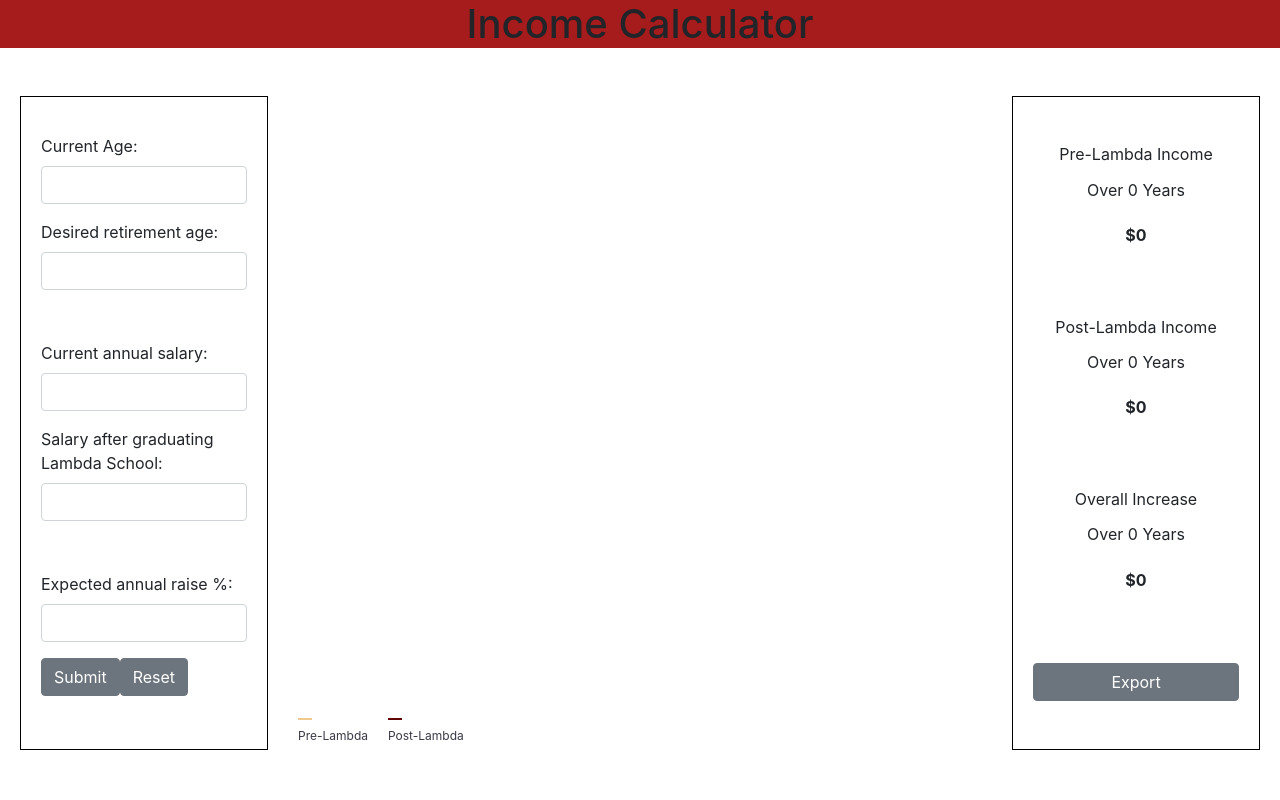
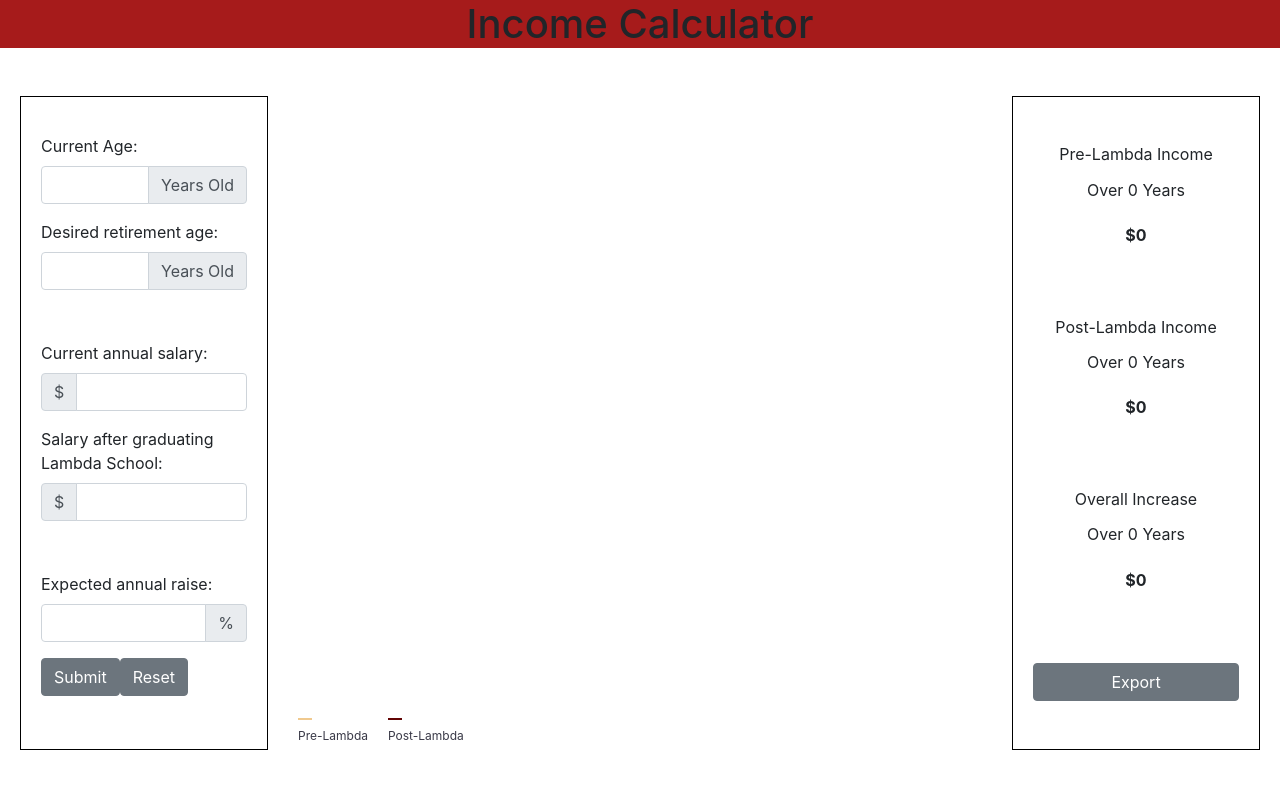
Before and after one commit to LambdaWinter19Hackathon-Calculator/Hackathon_Income_Calculator, a React (Create React App) app: page / in a window 1280 px wide. Shown: the top 800 px of the page. Built offline with nearby package versions, Linux system fonts and the light colour scheme.

Commit message:
Added some formatting to the form input fields

```diff
--- a/src/components/IncomeForm.js
+++ b/src/components/IncomeForm.js
@@ -1,6 +1,14 @@
 import React, { Component } from "react";
 import { connect } from "react-redux";
-import { Button, Form, FormGroup, Label, Input } from "reactstrap";
+import {
+  Button,
+  Form,
+  FormGroup,
+  Label,
+  Input,
+  InputGroup,
+  InputGroupAddon
+} from "reactstrap";
 
 import {
   getInputData,
@@ -84,6 +92,7 @@
           <div className="form-input-div">
             <FormGroup>
               <Label for="currentAge">Current Age:</Label>
+              <InputGroup>
                 <Input
                   required
                   type="number"
@@ -91,10 +100,13 @@
                   id="currentAge"
                   onChange={this.handleChange}
                 />
+                <InputGroupAddon addonType="append">Years Old</InputGroupAddon>
+              </InputGroup>
             </FormGroup>
 
             <FormGroup>
               <Label for="retirementAge">Desired retirement age:</Label>
+              <InputGroup>
                 <Input
                   required
                   type="number"
@@ -102,12 +114,16 @@
                   id="retirementAge"
                   onChange={this.handleChange}
                 />
+                <InputGroupAddon addonType="append">Years Old</InputGroupAddon>
+              </InputGroup>
             </FormGroup>
           </div>
 
           <div className="form-input-div">
             <FormGroup>
               <Label for="beforeSalary">Current annual salary:</Label>
+              <InputGroup>
+                <InputGroupAddon addonType="prepend">$</InputGroupAddon>
                 <Input
                   required
                   type="number"
@@ -115,12 +131,15 @@
                   id="beforeSalary"
                   onChange={this.handleChange}
                 />
+              </InputGroup>
             </FormGroup>
 
             <FormGroup>
               <Label for="afterSalary">
                 Salary after graduating Lambda School:
               </Label>
+              <InputGroup>
+                <InputGroupAddon addonType="prepend">$</InputGroupAddon>
                 <Input
                   required
                   type="number"
@@ -128,18 +147,22 @@
                   id="afterSalary"
                   onChange={this.handleChange}
                 />
+              </InputGroup>
             </FormGroup>
           </div>
 
           <div className="form-input-div">
             <FormGroup>
-              <Label for="annualRaise">Expected annual raise %:</Label>
+              <Label for="annualRaise">Expected annual raise:</Label>
+              <InputGroup>
                 <Input
                   type="number"
                   name="annualRaise"
                   id="annualRaise"
                   onChange={this.handleChange}
                 />
+                <InputGroupAddon addonType="append">%</InputGroupAddon>
+              </InputGroup>
             </FormGroup>
 
             <Button>Submit</Button>
```
Lines whose indentation alone changed are shown as unchanged.
